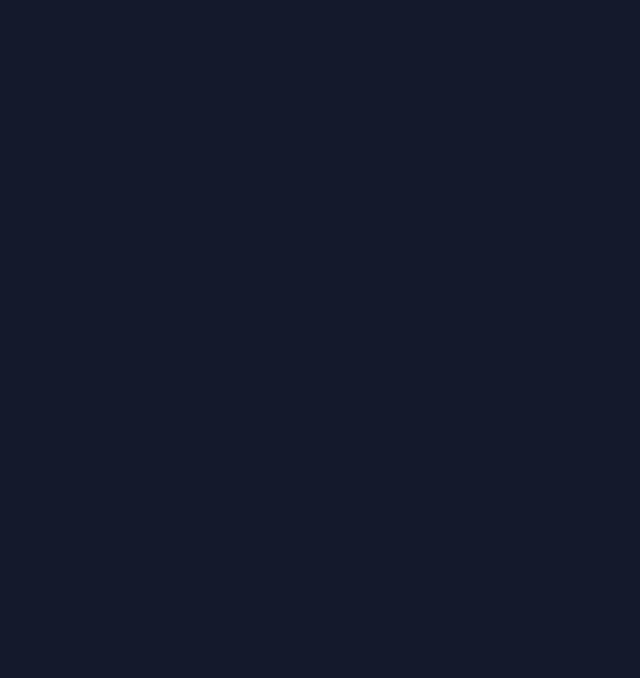
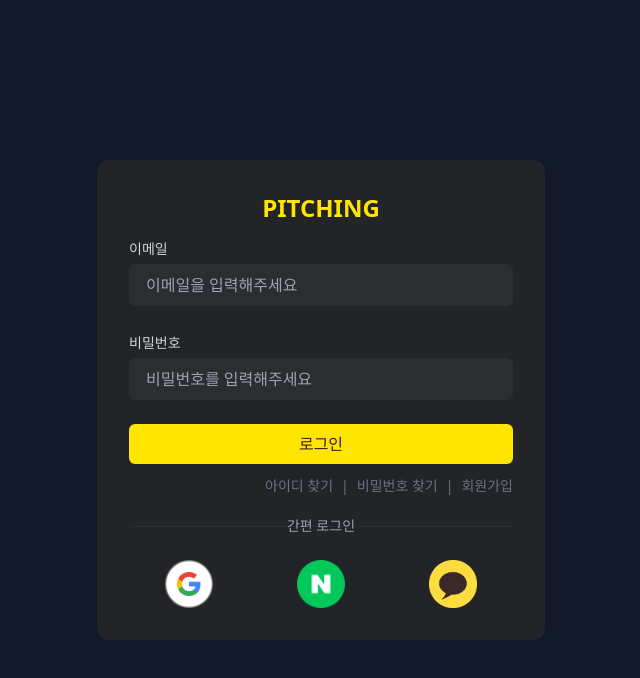
Before and after one commit to KakaoTech-14-All-in-one-move/AIM-14-FE, a React (Vite) app: page /login in a window 1280 px wide. Shown: the top 678 px of the page, without its empty margins (319-959 px from the left). Built offline with nearby package versions, Linux system fonts and the light colour scheme.

Commit message:
refactor: login page

```diff
--- a/src/components/Login/index.tsx
+++ b/src/components/Login/index.tsx
@@ -1,32 +1,36 @@
 import React from 'react';
+import { useNavigate } from 'react-router-dom';
+import { useStore } from '@/stores/login';
 import { useMemberStore } from '@/stores/memberStore';
+import SocialLoginButton from '@/components/Login/SocialLoginButton';
+import RegisterMember from '@/components/Login/RegisterMember';
 
-const RegisterMember: React.FC = () => {
-    const { isRegisterOpen, closeRegister } = useMemberStore();
+const LoginForm: React.FC = () => {
+    const { username, password, setEmail, setPassword, login } = useStore();
+    const navigate = useNavigate();
+    const { openRegister } = useMemberStore(); // 팝업 여는 함수
 
-    if (!isRegisterOpen) return null; // 팝업이 닫힌 경우 렌더링하지 않음
-
-    const handleRegister = (e: React.FormEvent<HTMLFormElement>) => {
+    const handleSubmit = async (e: React.FormEvent<HTMLFormElement>) => {
         e.preventDefault();
-        // 회원가입 로직을 여기에 추가하세요
-        // 예: 회원가입 API 호출
-        console.log('회원가입 시도');
-        // 성공 시 팝업 닫기
-        closeRegister();
+        const success = await login();
+        if (success) {
+            navigate('/home');
+        }
     };
 
     return (
-        <div className="fixed inset-0 bg-black bg-opacity-50 flex items-center justify-center z-50">
-            <div className="w-full max-w-md p-8 space-y-6 rounded-xl bg-discord800">
-                <h2 className="text-2xl font-bold text-center text-kakaoYellow">회원가입</h2>
-                <form onSubmit={handleRegister} className="space-y-4">
+        <div className="flex items-center justify-center min-h-screen">
+            <div className="w-full max-w-md p-8 space-y-3 rounded-xl bg-discord800">
+                <h1 className="text-2xl font-bold text-center text-kakaoYellow">PITCHING</h1>
+                <form onSubmit={handleSubmit} className="space-y-6">
                     <div className="space-y-1">
                         <label className="text-sm font-medium text-gray-300">이메일</label>
                         <input
-                            type="email"
-                            required
+                            type="text"
+                            value={username}
+                            onChange={(e) => setEmail(e.target.value)}
                             className="w-full px-4 py-2 border rounded-md bg-discord700 text-white border-discord600
-                     focus:border-yellow-300 focus:ring-yellow-300 focus:outline-none"
+               focus:border-yellow-300 focus:ring-yellow-300 focus:outline-none"
                             placeholder="이메일을 입력해주세요"
                         />
                     </div>
@@ -35,41 +39,56 @@ const RegisterMember: React.FC = () => {
                         <label className="text-sm font-medium text-gray-300">비밀번호</label>
                         <input
                             type="password"
-                            required
+                            value={password}
+                            onChange={(e) => setPassword(e.target.value)}
                             className="w-full px-4 py-2 border rounded-md bg-discord700 text-white border-discord600
-                     focus:border-yellow-300 focus:ring-yellow-300 focus:outline-none"
+               focus:border-yellow-300 focus:ring-yellow-300 focus:outline-none"
                             placeholder="비밀번호를 입력해주세요"
                         />
                     </div>
-
-                    <div className="space-y-1">
-                        <label className="text-sm font-medium text-gray-300">비밀번호 확인</label>
-                        <input
-                            type="password"
-                            required
-                            className="w-full px-4 py-2 border rounded-md bg-discord700 text-white border-discord600
-                     focus:border-yellow-300 focus:ring-yellow-300 focus:outline-none"
-                            placeholder="비밀번호를 다시 입력해주세요"
-                        />
-                    </div>
-
                     <button
                         type="submit"
                         className="w-full px-4 py-2 font-medium text-kakaoBrown bg-kakaoYellow rounded-md hover:bg-yellow-500 focus:outline-none focus:ring-2 focus:ring-kakaoBrown"
                     >
-                        회원가입
+                        로그인
                     </button>
                 </form>
 
-                <button
-                    onClick={closeRegister}
-                    className="w-full py-2 text-sm text-gray-500 hover:underline"
-                >
-                    닫기
-                </button>
+                {/* 아이디 찾기 | 비밀번호 찾기 | 회원가입 링크 */}
+                <div className="mb-0 mt-0 flex justify-end text-sm text-gray-500">
+                    <a href="#" className="hover:underline">
+                        아이디 찾기
+                    </a>
+                    <span className="px-2">|</span>
+                    <a href="#" className="hover:underline">
+                        비밀번호 찾기
+                    </a>
+                    <span className="px-2">|</span>
+                    <a href="#" className="hover:underline" onClick={openRegister}>
+                        회원가입
+                    </a>
+                </div>
+
+                <div className="mt-6 pt-2">
+                    <div className="relative">
+                        <div className="absolute inset-0 flex items-center">
+                            <div className="w-full border-t border-discord600"></div>
+                        </div>
+                        <div className="relative flex justify-center text-sm">
+                            <span className="px-2 text-gray-400">간편 로그인</span>
+                        </div>
+                    </div>
+                    <div className="grid grid-cols-3 gap-3 mt-6">
+                        <SocialLoginButton provider="google" />
+                        <SocialLoginButton provider="naver" />
+                        <SocialLoginButton provider="kakao" />
+                    </div>
+                </div>
             </div>
-        </div>
+
+            <RegisterMember /> {/* 회원가입 팝업 컴포넌트 */}
+        </div >
     );
 };
 
-export default RegisterMember;
+export default LoginForm;
```
